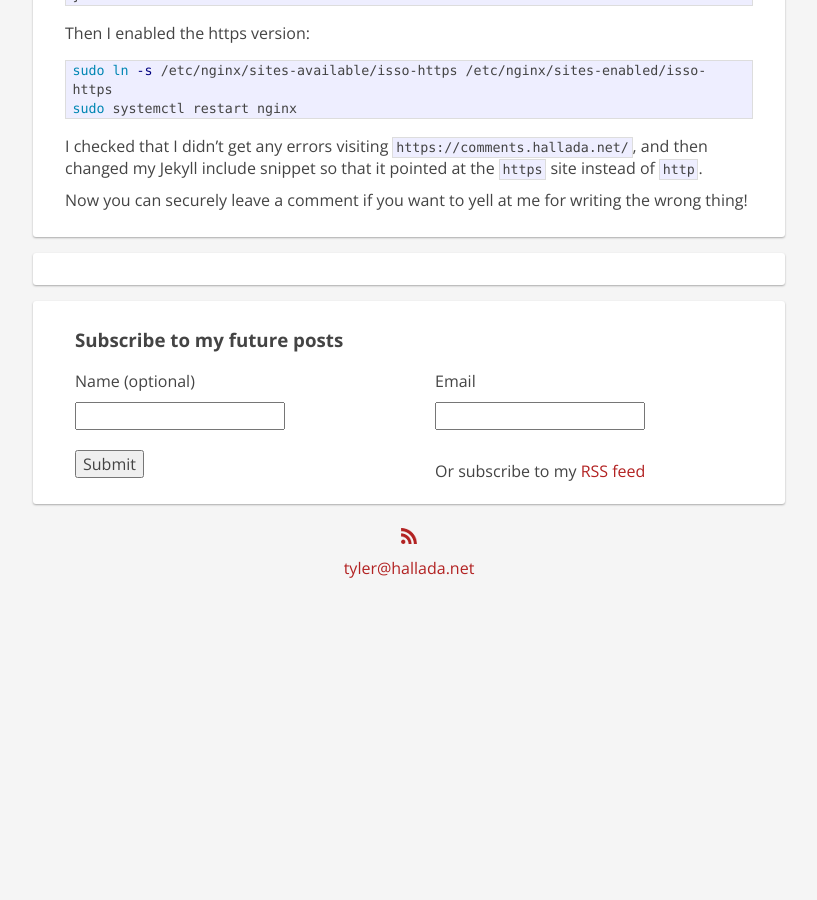
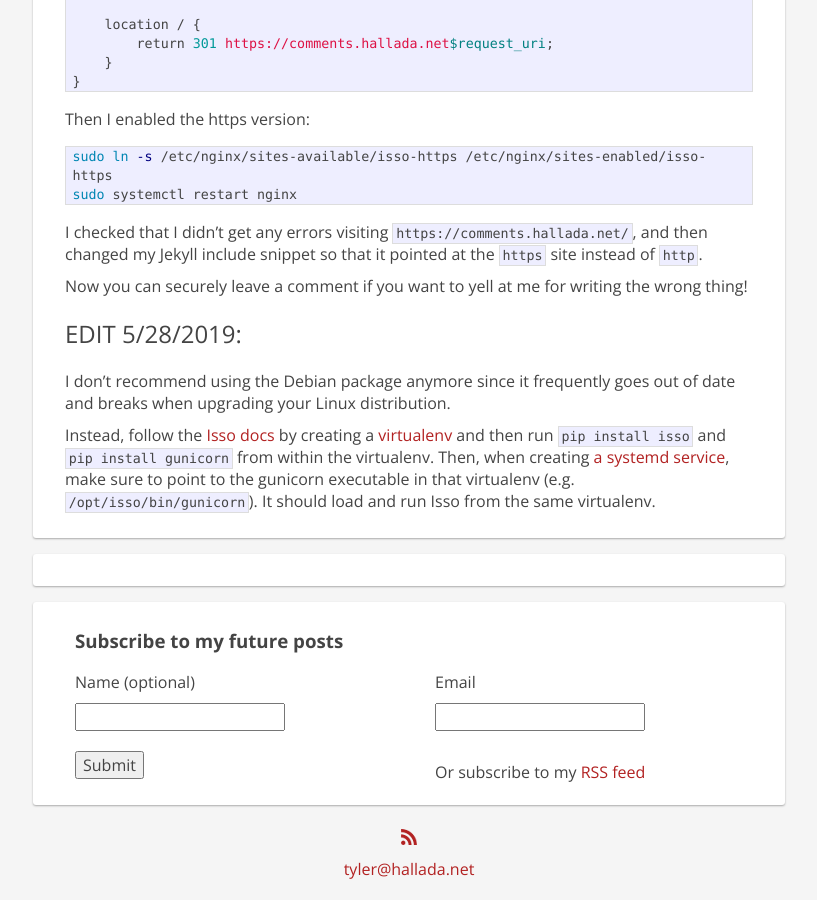
Before and after one commit to thallada/thallada.github.io, a Jekyll site: the page built from _posts/2017-11-15-isso-comments.md, in a window 1280 px wide and 900 px high, scrolled down 4068 px. Shown: the whole window, without its empty margins (231-1048 px from the left). Built offline with Jekyll 4.4.1, drawn with Linux system fonts in a browser that asks for light colours; comment, search, counter and statistics services are not loaded; before the commit the page ends 4667 px from its top, so only the background shows below that; some of the changed text lies outside the part shown.

Commit message:
Make edit to Isso post
The Debian package just isn't working for me anymore.

```diff
--- a/_posts/2017-11-15-isso-comments.md
+++ b/_posts/2017-11-15-isso-comments.md
@@ -34,6 +34,9 @@ with it has been great and it performs exactly the way I expect.
 I hit a few snags while installing it, however.
 
 ## Debian Package
+
+**I don't recommend using the Debian package anymore as it frequently goes out
+of date and breaks on distribution upgrades. See bottom edit.**
 
 There is a very handy [Debian package](https://github.com/jgraichen/debian-isso)
 that someone has made for Isso. Since my server runs Ubuntu 16.04, and Ubuntu is
@@ -127,6 +130,8 @@ so the `data-isso` attribute on the script tag needed to be
 `http://comments.hallada.net/blog/`.
 
 ## The Uncaught ReferenceError
+
+**You won't need to fix this if you install Isso from PIP! See bottom edit.**
 
 There's [an issue](https://github.com/posativ/isso/issues/318) with that Debian
 package that causes a JavaScript error in the console when trying to load the
@@ -239,3 +244,16 @@ site instead of `http`.
 
 Now you can securely leave a comment if you want to yell at me for writing the
 wrong thing!
+
+## EDIT 5/28/2019:
+
+I don't recommend using the Debian package anymore since it frequently goes out
+of date and breaks when upgrading your Linux distribution.
+
+Instead, follow the [Isso docs](https://posativ.org/isso/docs/install/) by
+creating a [virtualenv](https://virtualenv.pypa.io/en/latest/) and then run `pip
+install isso` and `pip install gunicorn` from within the virtualenv.  Then, when
+creating [a systemd
+service](https://github.com/jgraichen/debian-isso/blob/master/debian/isso.service),
+make sure to point to the gunicorn executable in that virtualenv (e.g.
+`/opt/isso/bin/gunicorn`). It should load and run Isso from the same virtualenv.
```
